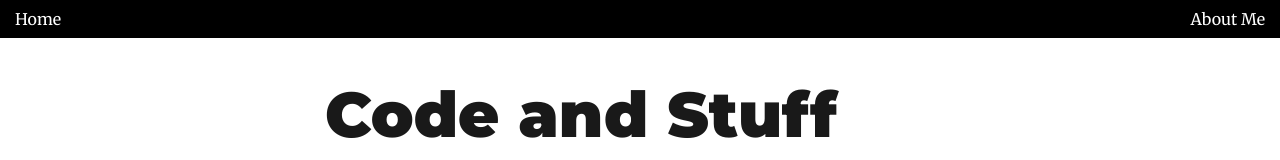
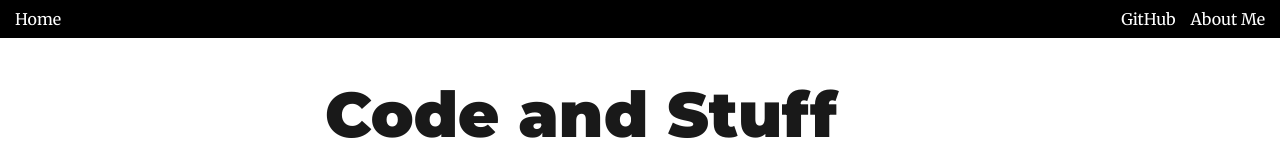
Before and after one commit to dwalizer/blog, a Gatsby site: page / in a window 1280 px wide. Shown: the top 160 px of the page. Built offline with nearby package versions, Linux system fonts and the light colour scheme; Gatsby itself is replaced by a stand-in of ours; some packages are replaced by stand-ins of ours.

Commit message:
Add link to top bar

```diff
--- a/src/components/layout.js
+++ b/src/components/layout.js
@@ -53,7 +53,8 @@ const Layout = ({ location, title, children }) => {
     <div>
       <div className="top-header">
           <Link to="/">Home</Link>
-          <span style={{float: "right"}}>
+          <span className="floating-links">
+            <a href="https://github.com/dwalizer">GitHub</a>
             <Link to="/about/">About Me</Link>
           </span>
       </div>
--- a/src/styles/topHeader.css
+++ b/src/styles/topHeader.css
@@ -23,3 +23,11 @@
 .top-header a:visited {
     color: #ffffff;
 }
+
+.floating-links {
+    float: right;
+}
+
+.floating-links > a {
+    margin-left: 15px;
+}
```
